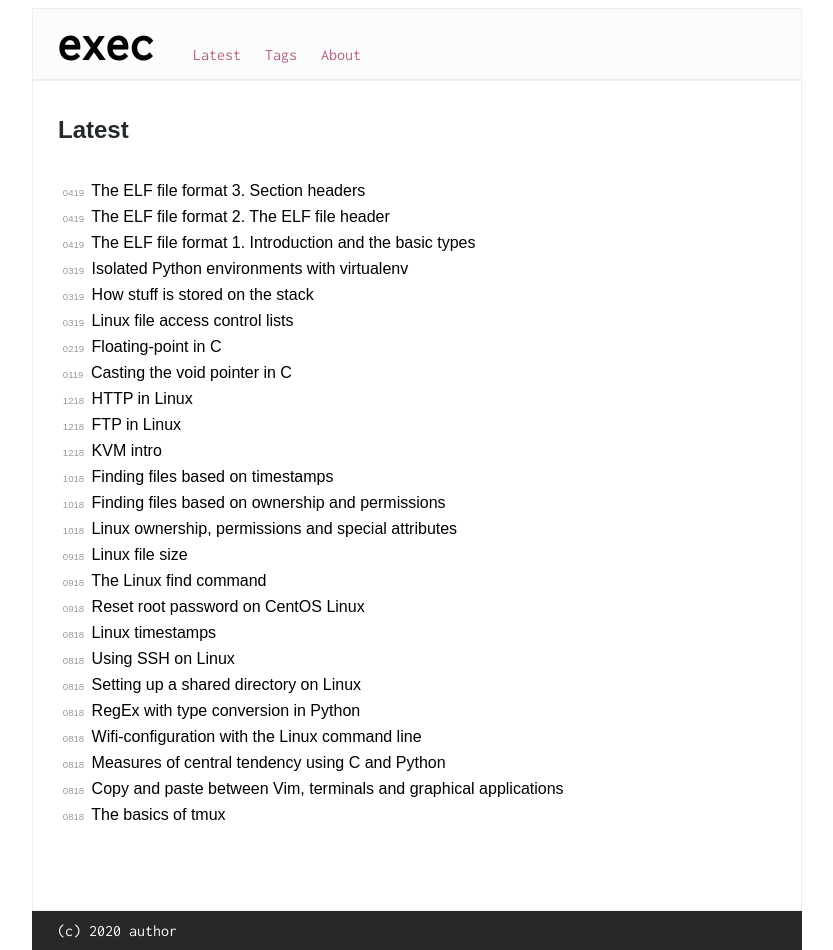
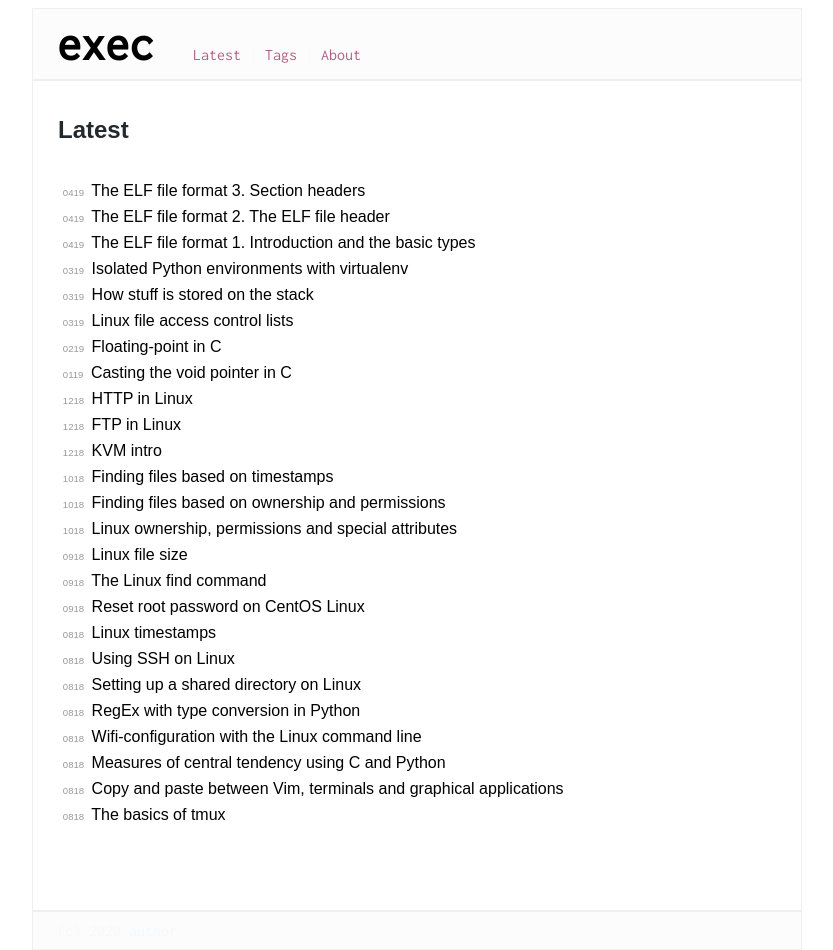
Before and after one commit to execas/execas.github.io, a Jekyll site: the page built from index.html, in a window 1280 px wide. Shown: the whole page, without its empty margins (223-1056 px from the left). Built offline with Jekyll 4.4.1, drawn with Linux system fonts in a browser that asks for light colours.

Commit message:
Update execas.css

```diff
--- a/css/execas.css
+++ b/css/execas.css
@@ -344,10 +344,10 @@ div:empty {
 .footer {
      font-family: 'Inconsolata', monospace;
      margin-bottom:0;
-     background-color:#282828;
+     background-color:#fcfcfc;
      color: #f6f8fa;
      margin:0 auto;
      max-width: 720px;
      padding: 10px 24px 10px 24px;
-     border:1px solid #282828;
+     border:1px solid #efefef;
 }
```
